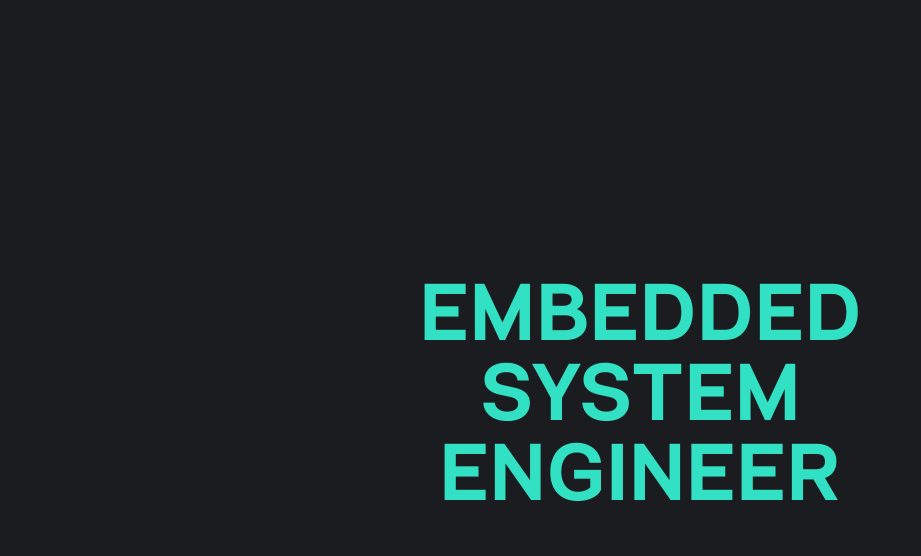
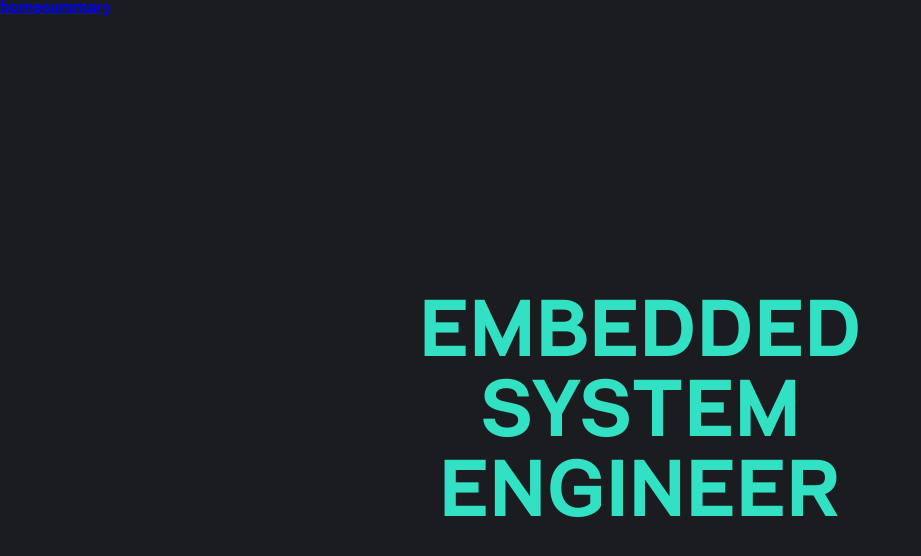
Before and after one commit to NV4RE/portfolio, a React (Create React App) app: page / in a window 1280 px wide. Shown: the top 556 px of the page, without its empty margins (0-921 px from the left). Built offline with nearby package versions, Linux system fonts and the light colour scheme.

Commit message:
Add router transition

```diff
--- a/src/containers/Summary/index.tsx
+++ b/src/containers/Summary/index.tsx
@@ -76,7 +76,7 @@ export default () => {
           fontFamily: "Nurom-Bold",
           fontSizes: [10, 60],
           padding: 7,
-          transitionDuration: 500,
+          transitionDuration: 0,
         }}
         words={words.map((w) => ({ value: Math.random(), text: w }))}
       />
--- a/src/index.tsx
+++ b/src/index.tsx
@@ -1,11 +1,14 @@
 import React from "react";
 import ReactDOM from "react-dom";
+import { BrowserRouter } from "react-router-dom";
 import Router from "./router";
 import * as serviceWorker from "./serviceWorker";
 
 ReactDOM.render(
   <React.StrictMode>
-    <Router />
+    <BrowserRouter>
+      <Router />
+    </BrowserRouter>
   </React.StrictMode>,
   document.getElementById("root")
 );
--- a/src/router.tsx
+++ b/src/router.tsx
@@ -1,13 +1,29 @@
 import React from "react";
-import { BrowserRouter, Route } from "react-router-dom";
+import { Link, Route, Switch, useLocation } from "react-router-dom";
+import { animated, useTransition } from "react-spring";
 import Landing from "./containers/Landing";
 import Summary from "./containers/Summary";
 
 export default () => {
+  const location = useLocation();
+  const transitions = useTransition(location, (location) => location.pathname, {
+    from: { opacity: 0 },
+    enter: { opacity: 1 },
+    leave: { opacity: 0 },
+  });
+
   return (
-    <BrowserRouter>
-      <Route exact path="/" component={Landing} />
-      <Route exact path="/summary" component={Summary} />
-    </BrowserRouter>
+    <>
+      <Link to="/">home</Link>
+      <Link to="/summary">summary</Link>
+      {transitions.map(({ item, props, key }) => (
+        <animated.div key={key} style={props}>
+          <Switch location={item}>
+            <Route exact path="/" component={Landing} />
+            <Route exact path="/summary" component={Summary} />
+          </Switch>
+        </animated.div>
+      ))}
+    </>
   );
 };
```
